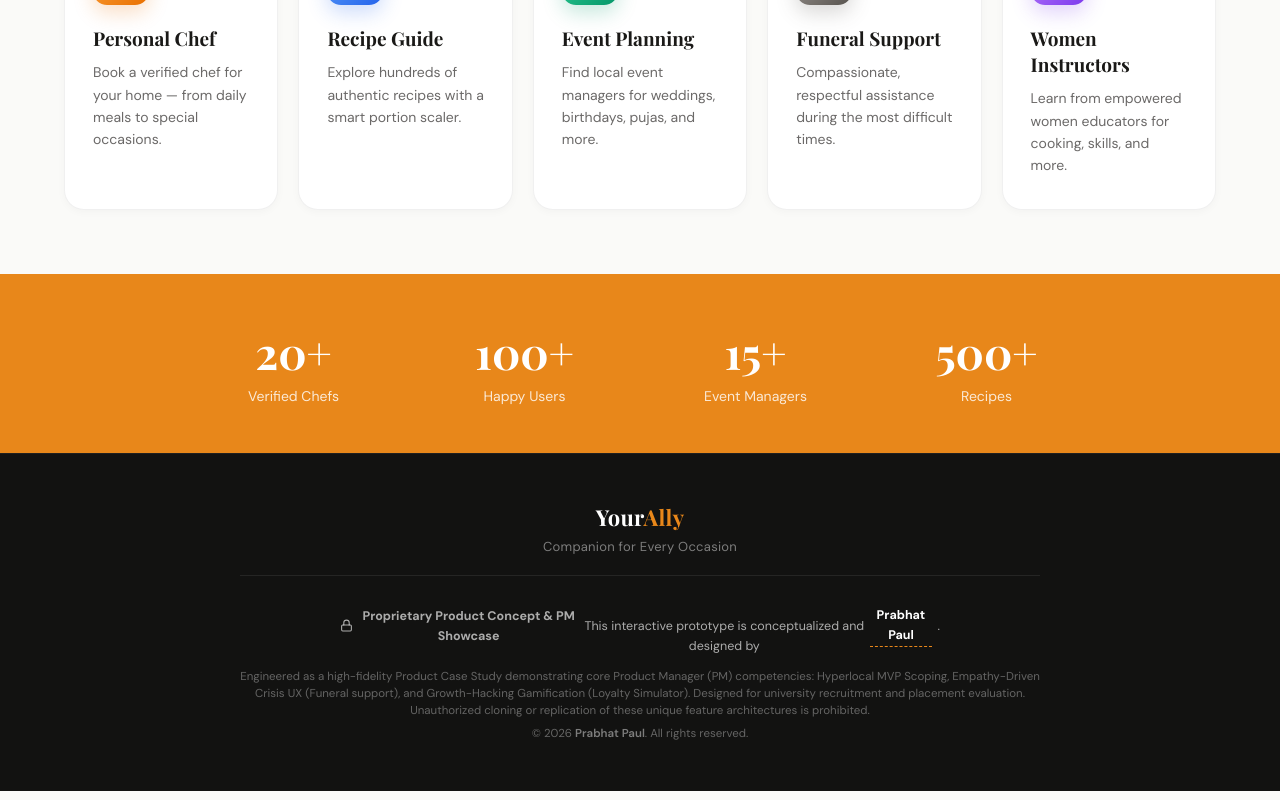
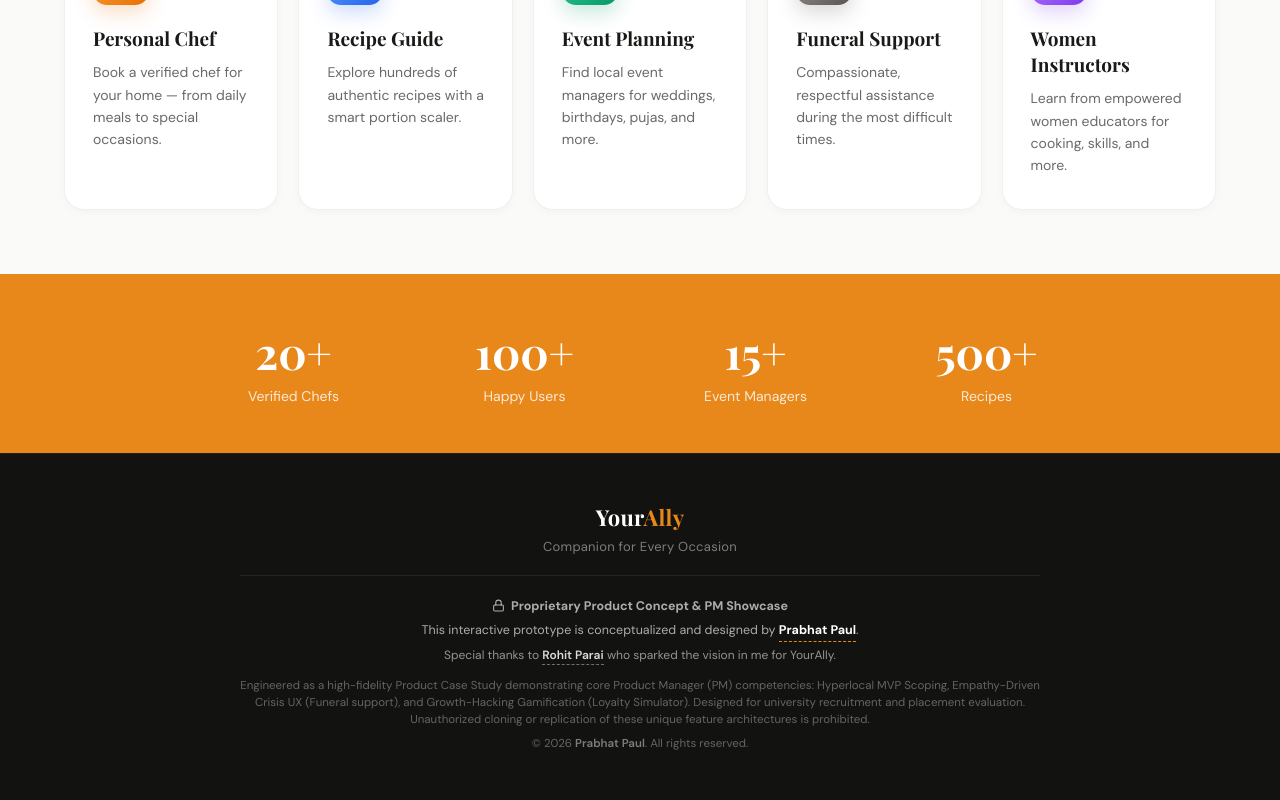
Before and after one commit to Prabhat-Paul/YourAlly, a React (Vite) app: page / in a window 1280 px wide. Shown: the part 855-1655 px from the top of the page. Built offline with nearby package versions, Linux system fonts and the light colour scheme; a web font is replaced by a local one.

Commit message:
Add special thanks credit for Rohit Parai in website footer

```diff
--- a/src/pages/shared/components.jsx
+++ b/src/pages/shared/components.jsx
@@ -728,13 +728,12 @@ export function Footer({ activeSection }) {
             lineHeight: 1.6,
             maxWidth: 600,
             margin: "0 auto 12px",
-            display: "flex",
-            alignItems: "center",
-            justifyContent: "center",
-            gap: 6,
+            textAlign: "center",
           }}
         >
-          <Icon name="lock" size={13} color="rgba(255,255,255,0.65)" /> <strong>Proprietary Product Concept &amp; PM Showcase</strong>
+          <span style={{ display: "inline-flex", alignItems: "center", gap: 6, justifyContent: "center", width: "100%", marginBottom: 4 }}>
+            <Icon name="lock" size={13} color="rgba(255,255,255,0.65)" /> <strong>Proprietary Product Concept &amp; PM Showcase</strong>
+          </span>
           <br />
           This interactive prototype is conceptualized and designed by{" "}
           <a
@@ -761,6 +760,34 @@ export function Footer({ activeSection }) {
           >
             Prabhat Paul
           </a>.
+          <br />
+          <span style={{ fontSize: 12, color: "rgba(255,255,255,0.55)", display: "inline-block", marginTop: 4 }}>
+            Special thanks to{" "}
+            <a
+              href="https://www.linkedin.com/in/rohit-parai-871a56269"
+              target="_blank"
+              rel="noopener noreferrer"
+              style={{
+                color: "rgba(255,255,255,0.85)",
+                textDecoration: "none",
+                borderBottom: "1px dashed rgba(255,255,255,0.4)",
+                paddingBottom: 1,
+                transition: "all 0.2s ease",
+                fontWeight: 600,
+              }}
+              onMouseEnter={(e) => {
+                e.target.style.color = brandColor;
+                e.target.style.borderBottomColor = brandColor;
+              }}
+              onMouseLeave={(e) => {
+                e.target.style.color = "rgba(255,255,255,0.85)";
+                e.target.style.borderBottomColor = "rgba(255,255,255,0.4)";
+              }}
+            >
+              Rohit Parai
+            </a>{" "}
+            who sparked the vision in me for YourAlly.
+          </span>
         </p>
         <p
           style={{
```
